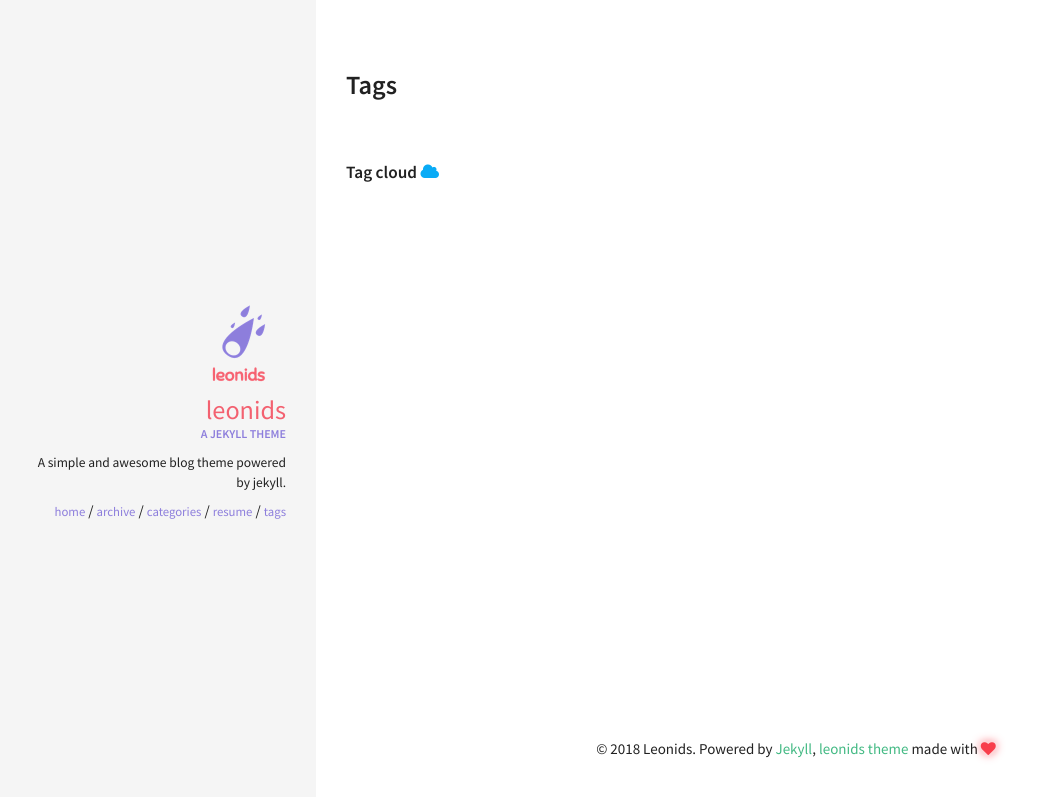
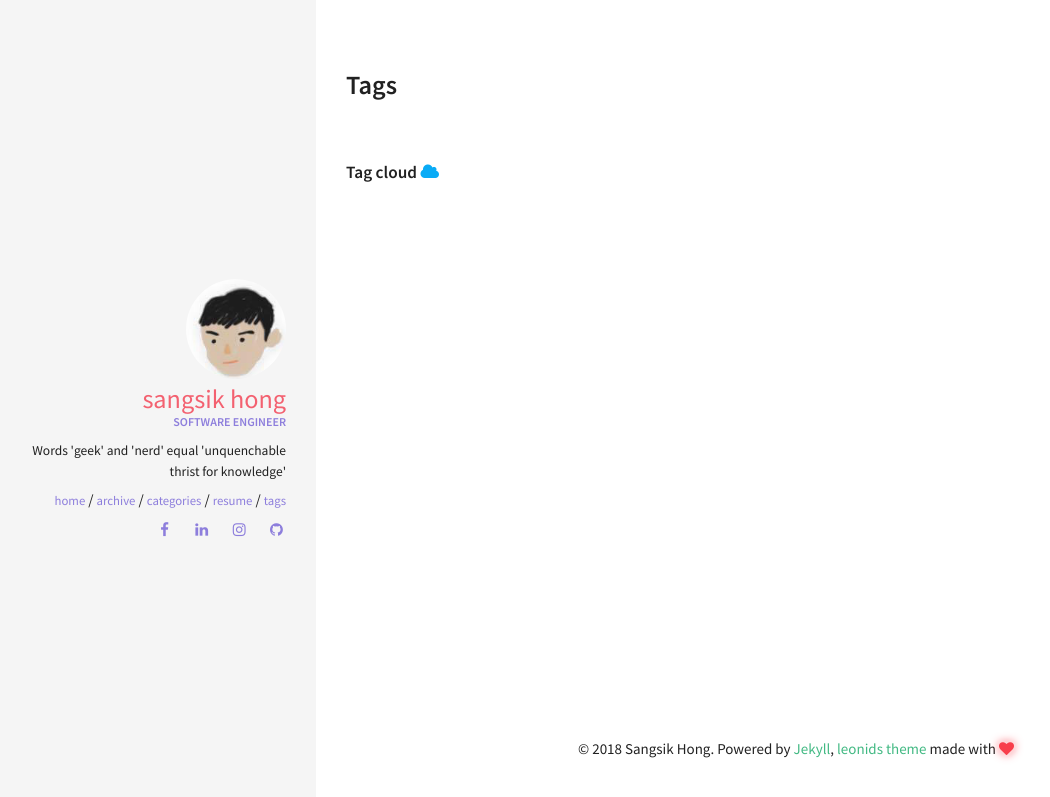
Before and after one commit to anselhong1445/anselhong1445.github.io, a Jekyll site: the page built from tags.html, in a window 1280 px wide. Shown: the top 797 px of the page, without its empty margins (4-1054 px from the left). Built offline with Jekyll 4.4.1, drawn with Linux system fonts in a browser that asks for light colours.

Commit message:
Update _config.yml file
Update _config.yml file

```diff
--- a/_config.yml
+++ b/_config.yml
@@ -3,10 +3,10 @@
 # Site wide configuration
 ####################################
 #
-title: Leonids
-email:
-description: A simple and awesome blog theme powered by jekyll.
-url: # the base hostname & protocol for your site
+title: Sangsik Hong's portfolios
+email: anselhong1445@gmail.com
+description: A personal archive of programming-related knowledge and tasks that have been studied and learned
+url: https://anselhong1445.github.io/ # the base hostname & protocol for your site
 keywords: ["blog", "jekyll"]
 
 #
@@ -14,11 +14,11 @@ keywords: ["blog", "jekyll"]
 # Jekyll configuration
 ####################################
 #
-timezone:          Europe/Paris
-markdown:          kramdown
-highlighter:       rouge
+timezone: Europe/Paris
+markdown: kramdown
+highlighter: rouge
 excerpt_separator: <!--more-->
-permalink:         /articles/:year-:month/:title
+permalink: /articles/:year-:month/:title
 
 kramdown:
   auto_ids: true
@@ -33,28 +33,28 @@ kramdown:
 ####################################
 #
 owner:
-  name: Leonids
-  avatar: leonids-logo.png
-  job: "A jekyll theme"
-  bio: "A simple and awesome blog theme powered by jekyll."
-  email:
-  disqus-shortname:
+  name: Sangsik Hong
+  avatar: hongddol.png
+  job: "Software Engineer"
+  bio: "Words 'geek' and 'nerd' equal 'unquenchable thrist for knowledge'"
+  ? email
+  ? disqus-shortname
   twitter: #username
-  facebook: #username
+  facebook: rlawmwm #username
   google:
     plus: #username
-    analytics:
-    verify:
-    ad-client:
-    ad-slot:
-  bing-verify:
-  github: #username
+    ? analytics
+    ? verify
+    ? ad-client
+    ? ad-slot
+  ? bing-verify
+  github: anselhong1445 #username
   gitlab: #username
   stackoverflow: #123456/username   from a "http://stackoverflow.com/users/123456/username" link
-  linkedin: #username
+  linkedin: sangsik-hong #username
   skype: #username
   xing: #username
-  instagram: #username
+  instagram: ohmyhongddol_ #username
   lastfm: #username
   tumblr: #username
   pinterest: #username
```
Also changed, not shown: img/hongddol.png (added), 13 other files.
